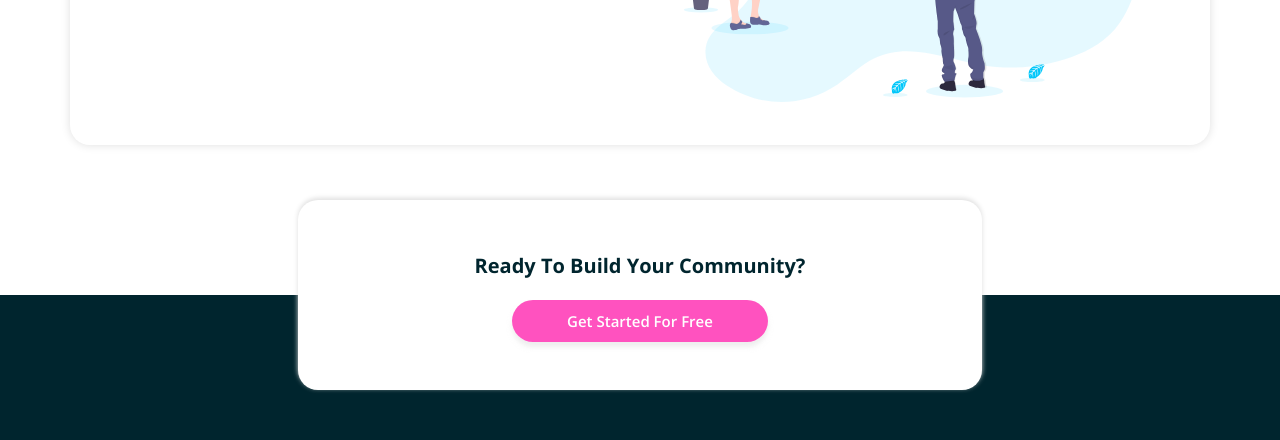
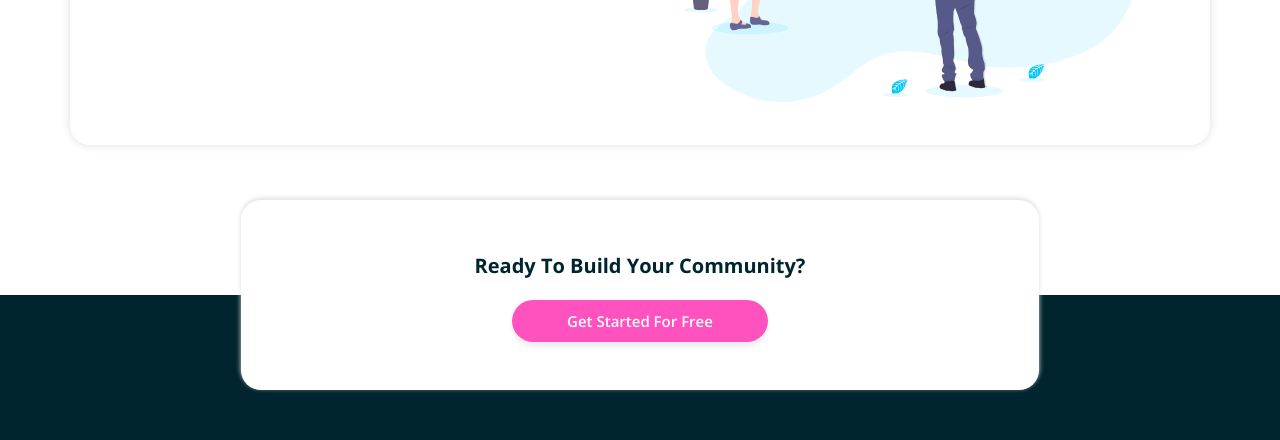
Before and after one commit to obaidash99/Huddle-landing-page, a plain HTML site: page index.html in a window 1280 px wide. Shown: the part 2105-2545 px from the top of the page. Drawn offline with nearby package versions, Linux system fonts and the light colour scheme.

Commit message:
Update main.css

```diff
--- a/css/main.css
+++ b/css/main.css
@@ -211,7 +211,7 @@ footer .container:first-child {
 	height: 110px;
 }
 .subscribe {
-	width: 83%;
+	width: 100%;
 	margin: auto;
 	background-color: #fff;
 	text-align: center;
@@ -223,7 +223,7 @@ footer .container:first-child {
 }
 @media (min-width: 767px) {
 	.subscribe {
-		width: 60%;
+		width: 70%;
 		margin: auto;
 		padding: 40px 40px 60px;
 	}
```
